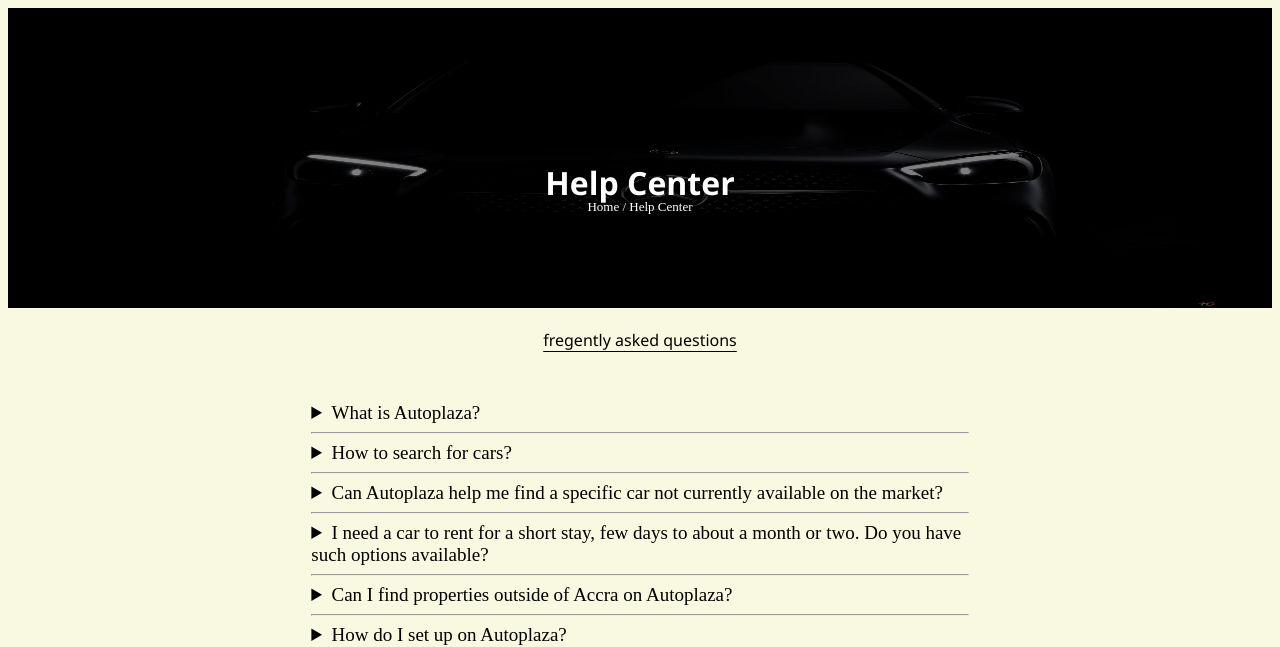
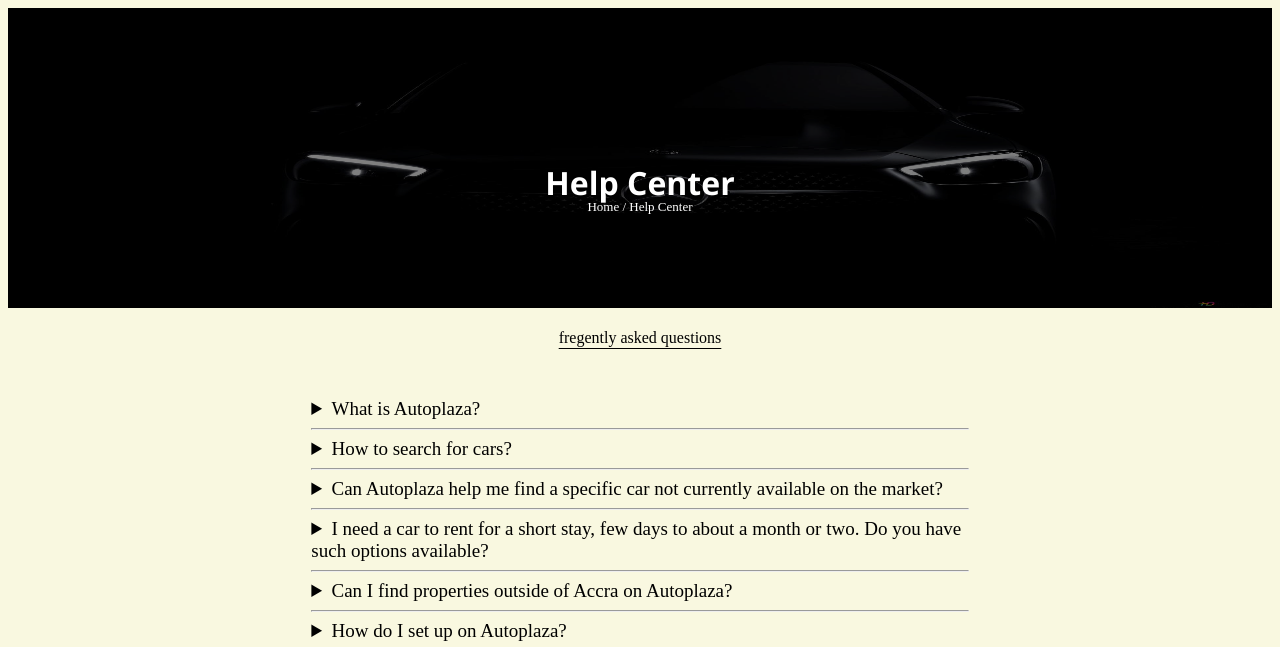
Before and after one commit to Wediah/Car-rental-company, a PHP site: page /help.html in a window 1280 px wide. Shown: the top 647 px of the page. Run offline with PHP 8.4, Linux system fonts and the light colour scheme.

Commit message:
adds a little font edits

```diff
--- a/style.css
+++ b/style.css
@@ -1058,5 +1058,5 @@
   text-align: center;
   text-decoration: underline;
   text-underline-offset: 5px;
-
+  font-family: Zen Dots;
 }
```
